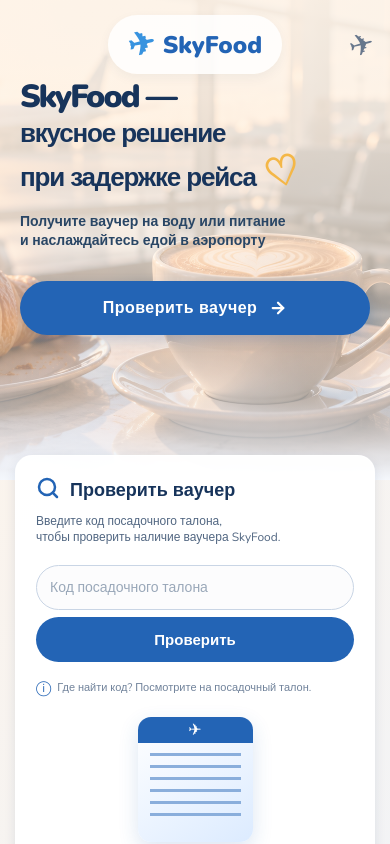
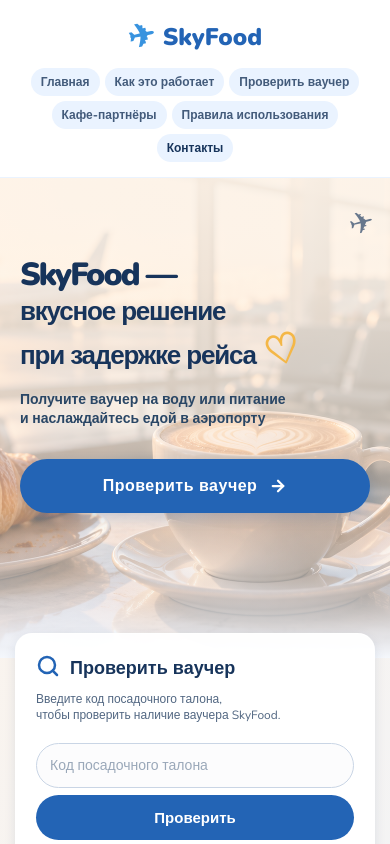
Before and after one commit to Lizik-baobab/skyfood-passenger, a React (Vite) app: page / in a window 390 px wide. Shown: the top 844 px of the page. Built offline with nearby package versions, Linux system fonts and the light colour scheme.

Commit message:
Fix layout

```diff
--- a/src/index.css
+++ b/src/index.css
@@ -185,7 +185,7 @@ button { cursor: pointer; }
 .sf-card {
   position: relative;
   min-width: 0;
-  height: 210px;
+  height: auto; /* Убрали жесткую высоту, чтобы контент не наезжал */
   padding: 15px 17px;
   overflow: hidden;
   border: 1px solid rgba(255, 255, 255, 0.9);
@@ -252,7 +252,7 @@ button { cursor: pointer; }
 .sf-types-note span { color: var(--blue); font-size: 20px; }
 
 /* CAFE CARD */
-.sf-cafe-card { padding: 15px; }
+.sf-cafe-card { padding: 15px; min-height: 210px; }
 .sf-cafe-photo { position: absolute; inset: 0; z-index: 1; }
 .sf-cafe-photo img { width: 100%; height: 100%; object-fit: cover; object-position: center; }
 .sf-cafe-photo::after {
@@ -301,8 +301,7 @@ button { cursor: pointer; }
 /* Планшеты */
 @media (max-width: 900px) {
   .sf-header { left: 3%; right: 3%; }
-  .sf-nav { display: none; }
-  .sf-main-cards { grid-template-columns: 1.2fr 1fr; margin-top: -20px; }
+  .sf-main-cards { grid-template-columns: 1fr 1fr; margin-top: -20px; }
   .sf-cafe-card { grid-column: 1 / -1; height: 180px; }
   .sf-cafe-photo { width: 60%; height: 100%; inset: auto; right: 0; top: 0; bottom: 0; }
   .sf-cafe-photo::after { background: linear-gradient(90deg, rgba(255,255,255,1) 0%, rgba(255,255,255,0.8) 50%, rgba(255,255,255,0) 100%); }
@@ -314,21 +313,35 @@ button { cursor: pointer; }
   .skyfood-page { padding: 0; }
 
   .sf-header {
-    position: absolute;
-    top: 15px; left: 15px; right: 15px;
-    padding: 0;
-    background: transparent;
-    border-bottom: none;
-    justify-content: center;
-    z-index: 10;
+    position: relative;
+    top: auto; left: auto; right: auto;
+    padding: 15px;
+    background: #fff;
+    border-bottom: 1px solid #EAF3FF;
+    flex-direction: column; /* Меню будет под логотипом */
+    gap: 10px;
   }
 
   .sf-logo {
     font-size: 24px;
-    background: rgba(255, 255, 255, 0.85);
-    padding: 8px 20px;
-    border-radius: 30px;
-    box-shadow: 0 4px 12px rgba(23, 52, 91, 0.05);
+  }
+
+  /* Возвращаем меню на мобильных, делаем его аккуратным */
+  .sf-nav {
+    display: flex;
+    flex-wrap: wrap;
+    justify-content: center;
+    background: transparent;
+    box-shadow: none;
+    border: none;
+    padding: 0;
+    gap: 5px;
+  }
+  .sf-nav a {
+    font-size: 12px;
+    padding: 6px 10px;
+    background: #EAF3FF;
+    border-radius: 15px;
   }
 
   .sf-hero {
@@ -387,7 +400,7 @@ button { cursor: pointer; }
     transform: rotate(0deg);
   }
 
-  .sf-types { grid-template-columns: 1fr; gap: 20px; }
+.sf-types { grid-template-columns: 1fr; gap: 20px; }
   .sf-type + .sf-type { border-left: none; border-top: 1px solid #E3EAF3; padding-left: 0; padding-top: 20px; }
   .sf-type strong { font-size: 13px; }
   .sf-type p { font-size: 11px; }
```
